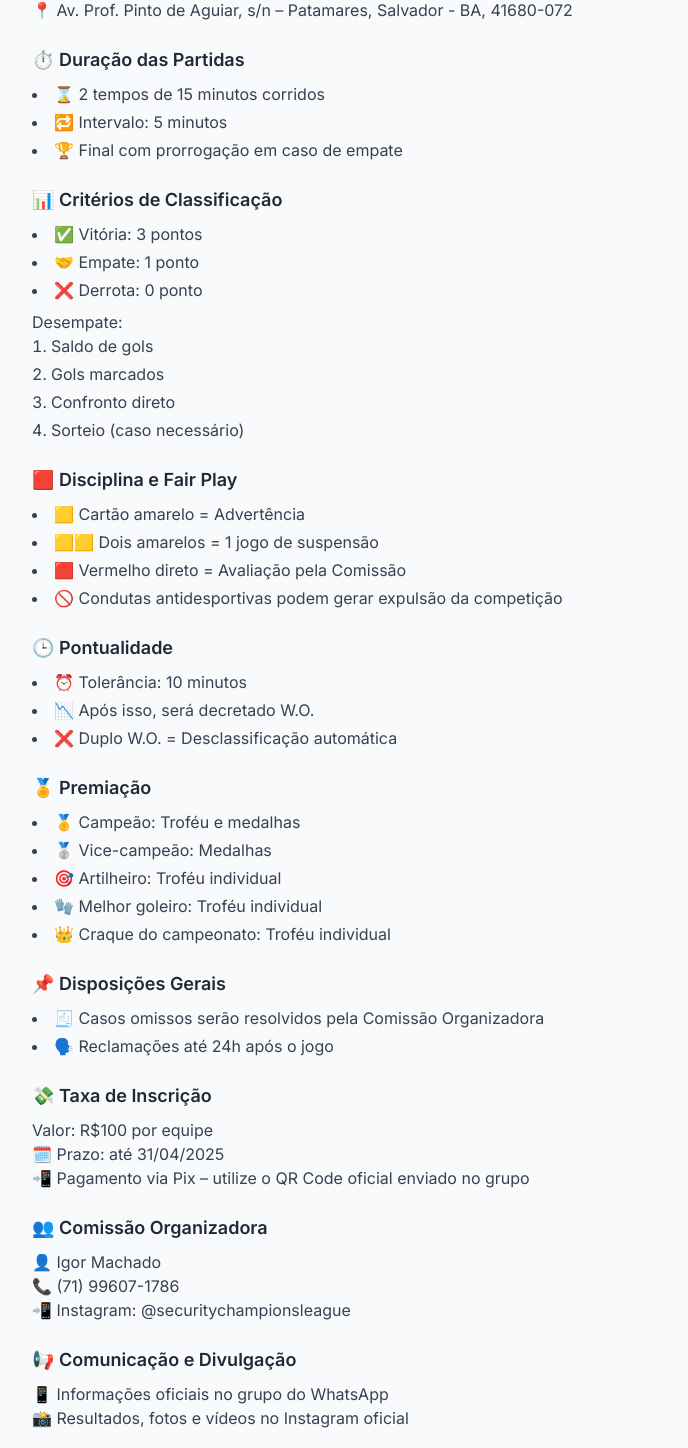
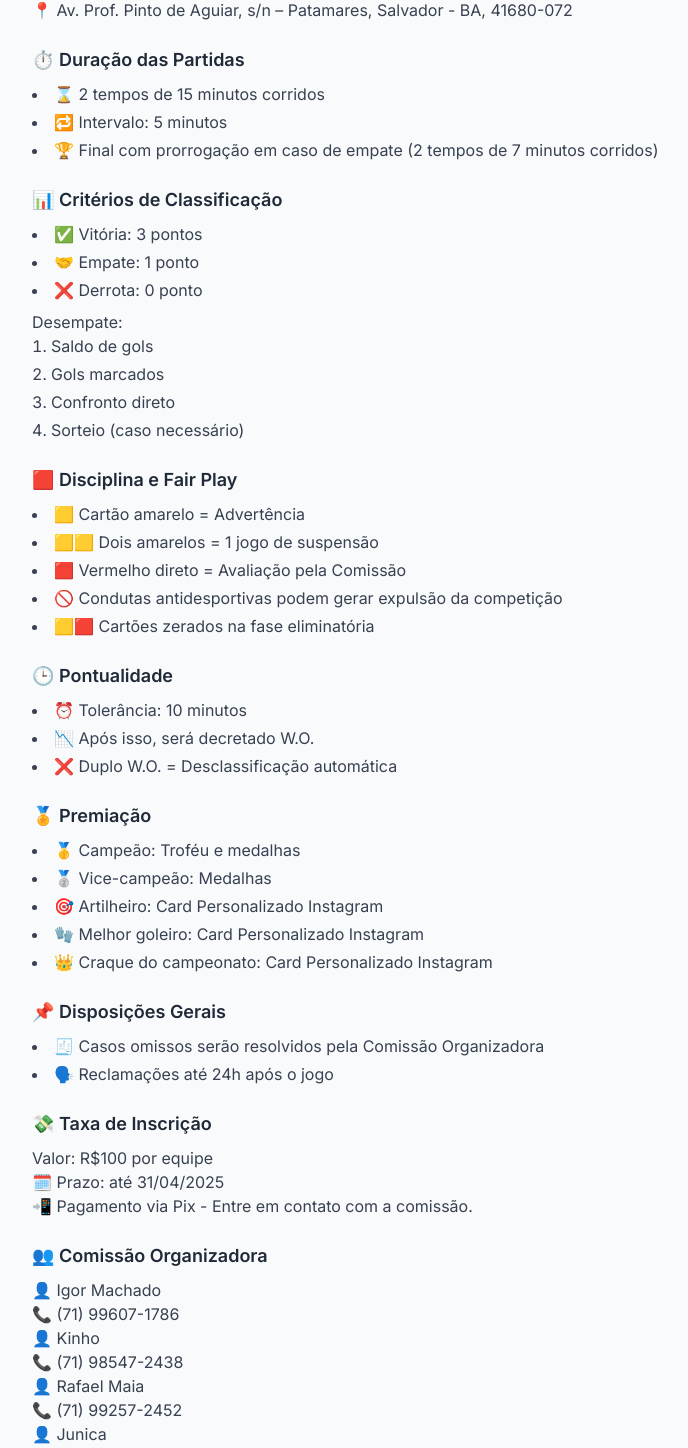
Before and after one commit to souzalift/security-champions-league, a Next.js app: page /regulamento in a window 1280 px wide. Shown: the part 498-1946 px from the top of the page, without its empty margins (176-864 px from the left). Built offline with nearby package versions, Linux system fonts and the light colour scheme; no server answers.

Commit message:
Update competition rules and contact information in RegulamentoPage: adjust team count, clarify final match rules, and add committee contact details

```diff
--- a/app/regulamento/page.tsx
+++ b/app/regulamento/page.tsx
@@ -16,7 +16,7 @@ export default function RegulamentoPage() {
       <section className="mb-6">
         <h2 className="text-lg font-semibold mb-2">⚙️ Formato da Competição</h2>
         <ul className="list-disc list-inside text-gray-700 space-y-1">
-          <li>👥 8 equipes participantes</li>
+          <li>👥 6 equipes participantes</li>
           <li>🔁 Todas se enfrentam em turno único</li>
           <li>✅ As 4 melhores classificadas avançam para as semifinais</li>
           <li>⚔️ Semifinais e Final em jogo único e eliminatório</li>
@@ -38,7 +38,10 @@ export default function RegulamentoPage() {
         <ul className="list-disc list-inside text-gray-700 space-y-1">
           <li>⌛ 2 tempos de 15 minutos corridos</li>
           <li>🔁 Intervalo: 5 minutos</li>
-          <li>🏆 Final com prorrogação em caso de empate</li>
+          <li>
+            🏆 Final com prorrogação em caso de empate (2 tempos de 7 minutos
+            corridos)
+          </li>
         </ul>
       </section>
 
@@ -71,6 +74,7 @@ export default function RegulamentoPage() {
           <li>
             🚫 Condutas antidesportivas podem gerar expulsão da competição
           </li>
+          <li>🟨🟥 Cartões zerados na fase eliminatória</li>
         </ul>
       </section>
 
@@ -88,9 +92,9 @@ export default function RegulamentoPage() {
         <ul className="list-disc list-inside text-gray-700 space-y-1">
           <li>🥇 Campeão: Troféu e medalhas</li>
           <li>🥈 Vice-campeão: Medalhas</li>
-          <li>🎯 Artilheiro: Troféu individual</li>
-          <li>🧤 Melhor goleiro: Troféu individual</li>
-          <li>👑 Craque do campeonato: Troféu individual</li>
+          <li>🎯 Artilheiro: Card Personalizado Instagram</li>
+          <li>🧤 Melhor goleiro: Card Personalizado Instagram</li>
+          <li>👑 Craque do campeonato: Card Personalizado Instagram</li>
         </ul>
       </section>
 
@@ -109,7 +113,7 @@ export default function RegulamentoPage() {
           <br />
           🗓️ Prazo: até 31/04/2025
           <br />
-          📲 Pagamento via Pix – utilize o QR Code oficial enviado no grupo
+          📲 Pagamento via Pix - Entre em contato com a comissão.
         </p>
       </section>
 
@@ -119,6 +123,38 @@ export default function RegulamentoPage() {
           👤 Igor Machado
           <br />
           📞 (71) 99607-1786
+          <br />
+          👤 Kinho
+          <br />
+          📞 (71) 98547-2438
+          <br />
+          👤 Rafael Maia
+          <br />
+          📞 (71) 99257-2452
+          <br />
+          👤 Junica
+          <br />
+          📞 (71) 98419-3915
+          <br />
+          👤 Valtemir Sena
+          <br />
+          📞 (71) 98826-1804
+          <br />
+          👤 Marcos Cruz
+          <br />
+          📞 (71) 99141-1998
+          <br />
+          👤 Felipe Santana
+          <br />
+          📞 (71) 99607-1786
+          <br />
+          👤 Felippo Maia
+          <br />
+          📞 (71) 98722-5525
+          <br />
+          👤 Victor Lapoza
+          <br />
+          📞 (71) 99376-7771
           <br />
           📲 Instagram: @securitychampionsleague
         </p>
@@ -132,6 +168,7 @@ export default function RegulamentoPage() {
           📱 Informações oficiais no grupo do WhatsApp
           <br />
           📸 Resultados, fotos e vídeos no Instagram oficial
+          (@securitychampionsleague)
         </p>
       </section>
 
```
